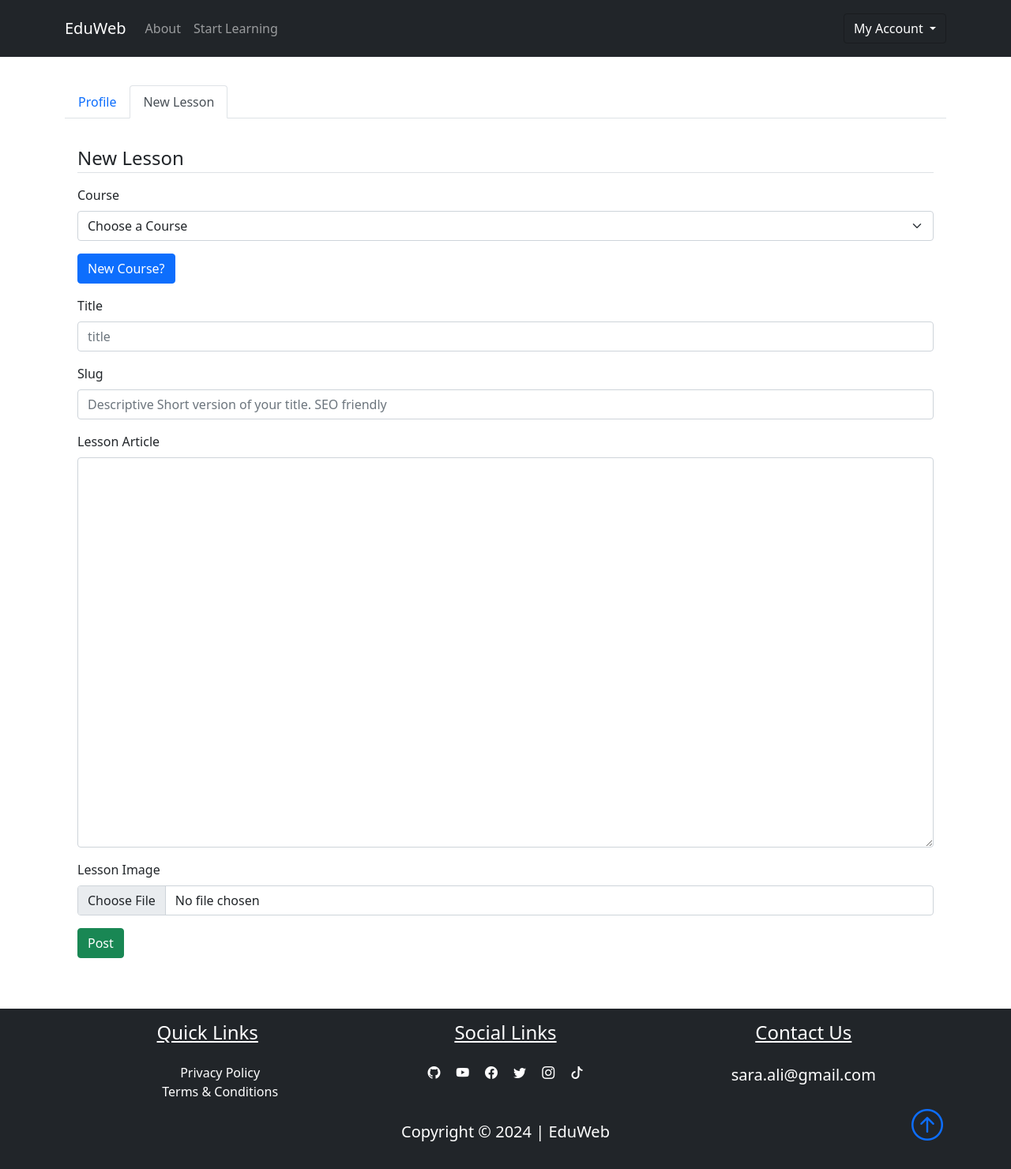
After one commit to SaraAliMohammed/Webstack-EduWeb-Project, a Flask app: page /dashboard/new_lesson in a window 1280 px wide. The commit adds this page. Shown: the whole page at 79% size. Run offline with Flask 3, Linux system fonts and the light colour scheme; a user stored in the database is signed in; some libraries are stand-ins or nearby versions.

Commit message:
Separate tabs in dashboard to separate files and add new_lesson tab

```diff
--- a/eduWeb/forms.py
+++ b/eduWeb/forms.py
@@ -84,3 +84,7 @@ class UpdateProfileForm(FlaskForm):
                 raise ValidationError(
                     "Email already exists! Please chosse a different one"
                 )
+
+
+class NewLessonForm(FlaskForm):
+    submit = SubmitField("Lesson")
--- a/eduWeb/routes.py
+++ b/eduWeb/routes.py
@@ -6,7 +6,7 @@ from PIL import Image
 import os
 from eduWeb.models import User, Lesson, Course
 from flask import render_template, url_for, flash, redirect, request
-from eduWeb.forms import RegistrationForm, LoginForm, UpdateProfileForm
+from eduWeb.forms import RegistrationForm, LoginForm, UpdateProfileForm, NewLessonForm
 from eduWeb import app, db, bcrypt
 from flask_login import login_user, current_user, logout_user, login_required
 
@@ -146,9 +146,15 @@ def logout():
 	logout_user()
 	return redirect(url_for("home"))
 
-@app.route("/dashboard", methods=["GET", "POST"])
+@app.route("/dashboard", methods=["GET"])
 @login_required
 def dashboard():
+    return render_template("dashboard.html", title="Dashboard", active_tab=None)
+
+
+@app.route("/dashboard/profile", methods=["GET", "POST"])
+@login_required
+def profile():
     profile_form = UpdateProfileForm()
     if profile_form.validate_on_submit():
         if profile_form.picture.data:
@@ -159,15 +165,28 @@ def dashboard():
         current_user.bio = profile_form.bio.data
         db.session.commit()
         flash("Your profile has been updated", "success")
-        return redirect(url_for("dashboard"))
+        return redirect(url_for("profile"))
     elif request.method == "GET":
         profile_form.username.data = current_user.username
         profile_form.email.data = current_user.email
         profile_form.bio.data = current_user.bio
     image_file = url_for("static", filename=f"user_pics/{current_user.image_file}")
     return render_template(
-        "dashboard.html",
-        title="Dashboard",
+        "profile.html",
+        title="Profile",
         profile_form=profile_form,
         image_file=image_file,
+        active_tab="profile",
     )
+
+
+@app.route("/dashboard/new_lesson", methods=["GET", "POST"])
+@login_required
+def new_lesson():
+    new_lesson_form = NewLessonForm()
+    return render_template(
+        "new_lesson.html",
+        title="New Lesson",
+        new_lesson_form=new_lesson_form,
+        active_tab="new_lesson",
+    )
--- a/eduWeb/templates/dashboard.html
+++ b/eduWeb/templates/dashboard.html
@@ -3,86 +3,26 @@
 <!-- Tabs -->
 <div class="container my-5">
     <nav>
-        <div class="nav nav-tabs" id="tablist">
-            <button class="nav-link active" id="nav-profile-tab" data-bs-toggle="tab" data-bs-target="#nav-profile"
-                type="button" role="tab" aria-controls="nav-profile" aria-selected="true">Profile</button>
+		<div class="nav nav-tabs" id="tablist">
+            <a class="link" href="/dashboard/profile">
+                <button class="{{'nav-link active' if active_tab=='profile' else 'nav-link'}}" id="nav-profile-tab"
+                    data-bs-toggle="tab" data-bs-target="#nav-profile" type="button" role="tab"
+                    aria-controls="nav-profile" aria-selected="true">Profile</button>
+            </a>
+
+            <a class="link" href="/dashboard/new_lesson">
+                <button class="{{'nav-link active' if active_tab=='new_lesson' else 'nav-link'}}" id="nav-newLesson-tab"
+                    data-bs-toggle="tab" data-bs-target="#nav-newLesson" type="button" role="tab"
+                    aria-controls="nav-newLesson" aria-selected="true">New Lesson</button>
+            </a>
         </div>
     </nav>
     <!-- Tab contents here -->
     <div class="tab-content" id="nav-tabContent">
-        <!-- Profile -->
-        <div class="tab-pane show active fade p-3" id="nav-profile" role="tabpanel" aria-labelledby="nav-profile-tab">
-            <form action=" " method="POST" enctype="multipart/form-data">
-                {{ profile_form.hidden_tag() }}
-                <fieldset class='form-group'>
-                    <legend class='border-bottom mb-4'>Personal Information</legend>
-                    <img class="rounded-circle user-img" src="{{image_file}}" alt="">
-                    <div class='form-group'>
-                        <div class="row mb-3">
-                            <div class="col">
-                                <label for="fname" class="form-label">First Name</label>
-                                <input class="form-control" type="text" value="{{ current_user.fname}}" readonly>
-                            </div>
-                            <div class="col">
-                                <label for="lname" class="form-label">Last Name</label>
-                                <input class="form-control" type="text" value="{{ current_user.lname}}" readonly>
-                            </div>
-                        </div>
-                        <div class="row mb-3">
-                            <div class="col">
-                                {{ profile_form.username.label(class='form-control-label')}}
-                                {% if profile_form.username.errors%}
-                                {{ profile_form.username(class='form-control form-control-lg is-invalid')}}
-                                <div class="invalid-feedback">
-                                    {% for error in profile_form.username.errors %}
-                                    <span>{{error}}</span>
-                                    {% endfor %}
-                                </div>
-                                {% else %}
-                                {{ profile_form.username(class='form-control form-control')}}
-                                {% endif %}
-                            </div>
-                            <div class="col">
-                                {{ profile_form.email.label(class='form-control-label')}}
-                                {% if profile_form.email.errors%}
-                                {{ profile_form.email(class='form-control form-control-lg is-invalid')}}
-                                <div class="invalid-feedback">
-                                    {% for error in profile_form.email.errors %}
-                                    <span>{{error}}</span>
-                                    {% endfor %}
-                                </div>
-                                {% else %}
-                                {{ profile_form.email(class='form-control form-control')}}
-                                {% endif %}
-                            </div>
-                        </div>
-
-                    </div>
-                </fieldset>
-                <fieldset>
-                    <legend class="border-bottom my-3">Biography</legend>
-                    <div class="form-group">
-                        <div class="my-3">
-                            {{ profile_form.bio.label(class='form-control-label') }}
-                            {{ profile_form.bio(class='form-control') }}
-                        </div>
-                        <div class="form-group mb-3">
-                            {{ profile_form.picture.label}}
-                            {{ profile_form.picture(class='form-control-file')}}
-                            {% if profile_form.picture.errors %}
-                            {% for error in profile_form.picture.errors %}
-                            <span class="text-danger">{{ error }}</span></br>
-                            {% endfor %}
-                            {% endif %}
-                        </div>
-                        <div class="col-12">
-                            <button class="btn btn-success" type="submit">Update</button>
-                        </div>
-                    </div>
-                </fieldset>
-            </form>
-        </div>
-
+        <!-- profile -->
+        {% block profile %} {% endblock profile%}
+        <!-- New Lesson -->
+        {% block new_lesson %} {% endblock new_lesson %}
     </div>
 </div>
 {% endblock content %}
--- /dev/null
+++ b/eduWeb/templates/new_lesson.html
@@ -0,0 +1,82 @@
+{% extends "dashboard.html"%}
+{% block new_lesson %}
+
+<div class="{{'tab-pane show active fade p-3' if active_tab=='new_lesson' else 'tab-pane fade p-3'}}" id="nav-newLesson"
+    role="tabpanel" aria-labelledby="nav-newLesson-tab">
+    <form action="/dashboard/new_lesson" method="POST">
+        {{ new_lesson_form.hidden_tag()}}
+        <legend class="border-bottom my-3">New Lesson</legend>
+        <div class="mb-3">
+            <label for="courses" class="form-label">Course</label>
+            <select class="form-select">
+                <option selected>Choose a Course</option>
+                <option value="1">One</option>
+                <option value="2">Two</option>
+                <option value="3">Three</option>
+            </select>
+            <button type="button" class="btn btn-primary mt-3" data-bs-toggle="modal" data-bs-target="#newCourse">
+                New Course?
+            </button>
+        </div>
+        <div class="mb-3">
+            <label for="title" class="form-label">Title</label>
+            <input type="text" class="form-control" id="title" placeholder="title">
+        </div>
+        <div class="mb-3">
+            <label for="slug" class="form-label">Slug</label>
+            <input type="slug" class="form-control" id="title"
+                placeholder="Descriptive Short version of your title. SEO friendly">
+        </div>
+        <div class="mb-3">
+            <label for="Lesson" class="form-label">Lesson Article</label>
+            <textarea class="form-control" id="Lesson" rows="20"></textarea>
+        </div>
+        <div class="mb-3">
+            <label for="LessonImg" class="form-label">Lesson Image</label>
+            <input type="file" class="form-control" id="LessonImg">
+        </div>
+
+
+        <div class="form-group">
+            <div class="col-12">
+                <button class="btn btn-success" type="submit">Post</button>
+            </div>
+        </div>
+    </form>
+    <div class="modal fade" id="newCourse" tabindex="-1" aria-labelledby="newCourseModal" aria-hidden="true">
+        <div class="modal-dialog">
+            <div class="modal-content">
+                <div class="modal-header">
+                    <h5 class="modal-title" id="newCourseModal">Create New Course</h5>
+                    <button type="button" class="btn-close" data-bs-dismiss="modal" aria-label="Close"></button>
+                </div>
+                <div class="modal-body">
+                    <form action="" method="">
+                        <div class="mb-3">
+                            <label for="CourseName" class="form-label">Course Name</label>
+                            <input type="text" class="form-control" id="CourseName" placeholder="Course Name">
+                        </div>
+                        <div class="mb-3">
+                            <label for="CourseDescription" class="form-label">Description</label>
+                            <textarea class="form-control" id="CourseDescription" rows="3"></textarea>
+                        </div>
+
+                        <div class="mb-3">
+                            <label for="CourseImg" class="form-label">Course Image</label>
+                            <input type="file" class="form-control" id="CourseImg">
+
+                        </div>
+                    </form>
+                </div>
+                <div class="modal-footer">
+                    <button type="button" class="btn btn-secondary" data-bs-dismiss="modal">Close</button>
+                    <button type="button" class="btn btn-primary">Create</button>
+                </div>
+            </div>
+        </div>
+    </div>
+
+</div>
+
+
+{% endblock new_lesson %}
```
Also changed, not shown: eduWeb/templates/profile.html (added, +78 -0 lines).
